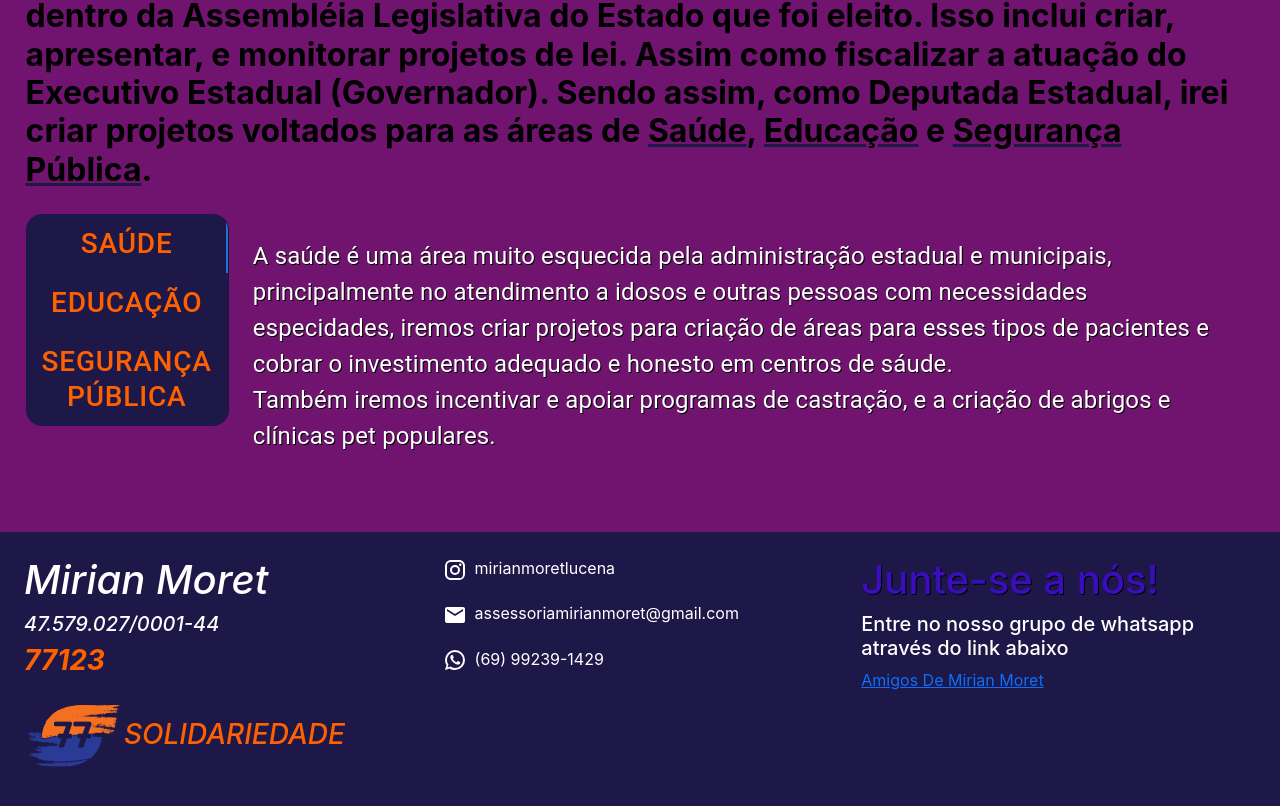
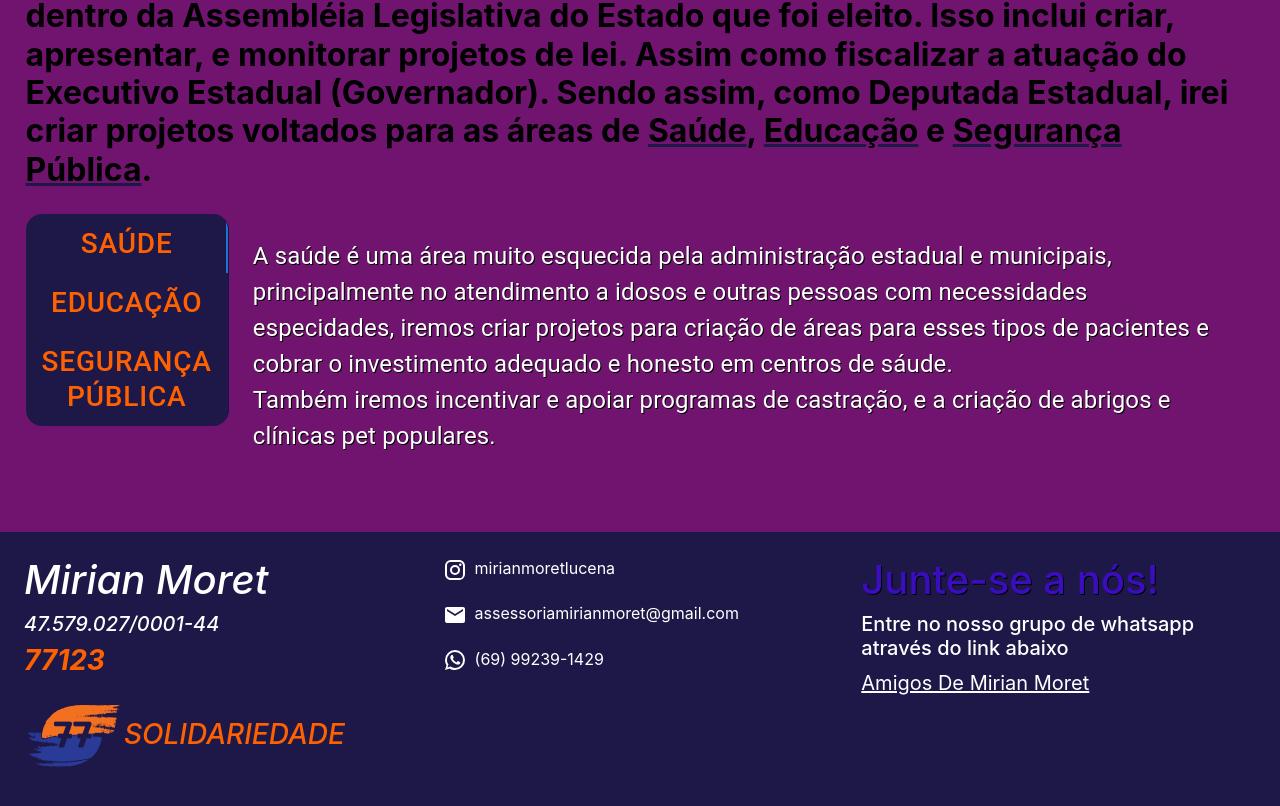
Before and after one commit to Takater/dep-mirian-moret, a React (Create React App) app: page / in a window 1280 px wide. Shown: the part 3027-3833 px from the top of the page. Built offline with nearby package versions, Linux system fonts and the light colour scheme.

Commit message:
Fri, Aug 26, 2022, 8:13 PM +00:00

```diff
--- a/src/components/Contatos.jsx
+++ b/src/components/Contatos.jsx
@@ -35,7 +35,7 @@ export default function Contatos () {
                 <div className="col-md-4">
                     <h1 style={{color: '#3a0ebc', textShadow: '1px 1px black'}}>Junte-se a nós!</h1>
                     <h5>Entre no nosso grupo de whatsapp através do link abaixo</h5>
-                    <a href="https://chat.whatsapp.com/GuXZdfR7EhP5FopIL7vHPy">Amigos De Mirian Moret</a>
+                    <a style={{ color: '#fff' }} className="fs-5" href="https://chat.whatsapp.com/GuXZdfR7EhP5FopIL7vHPy">Amigos De Mirian Moret</a>
                 </div>
             </div>
         </div>
```
